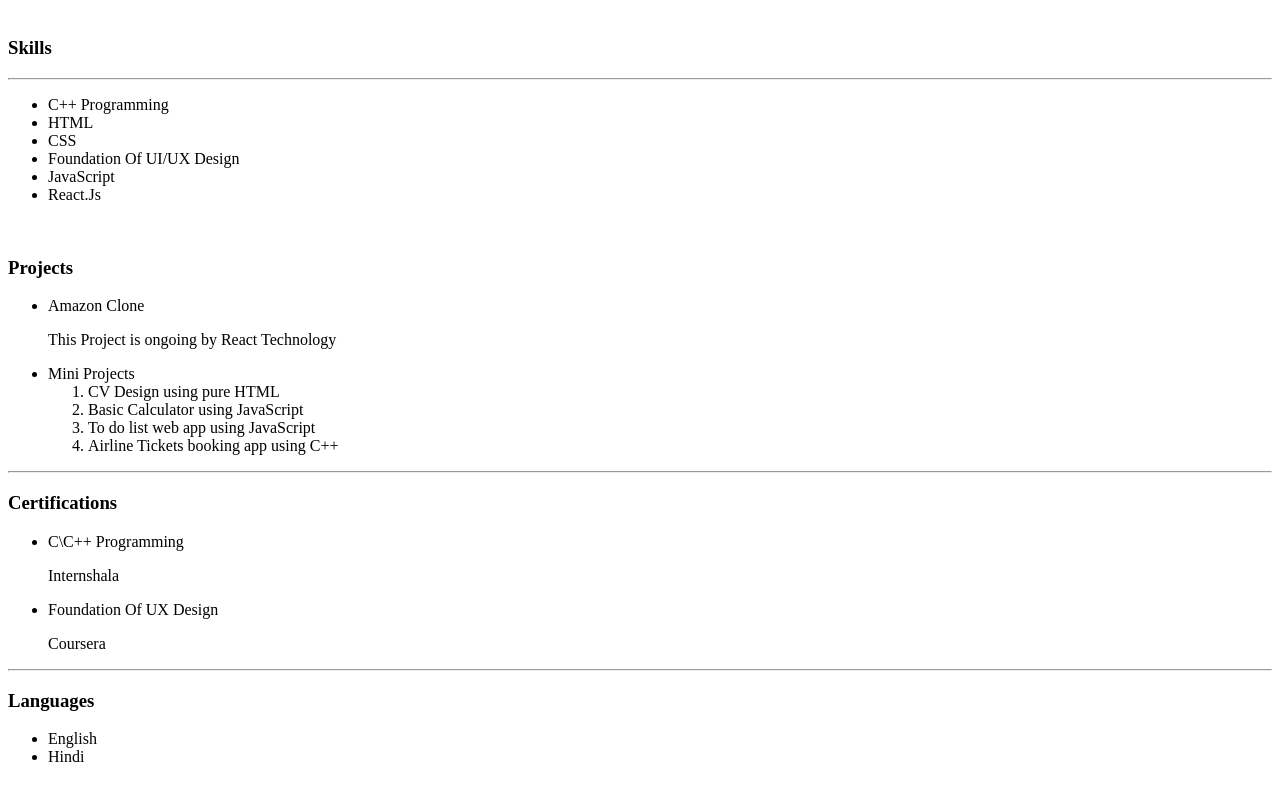
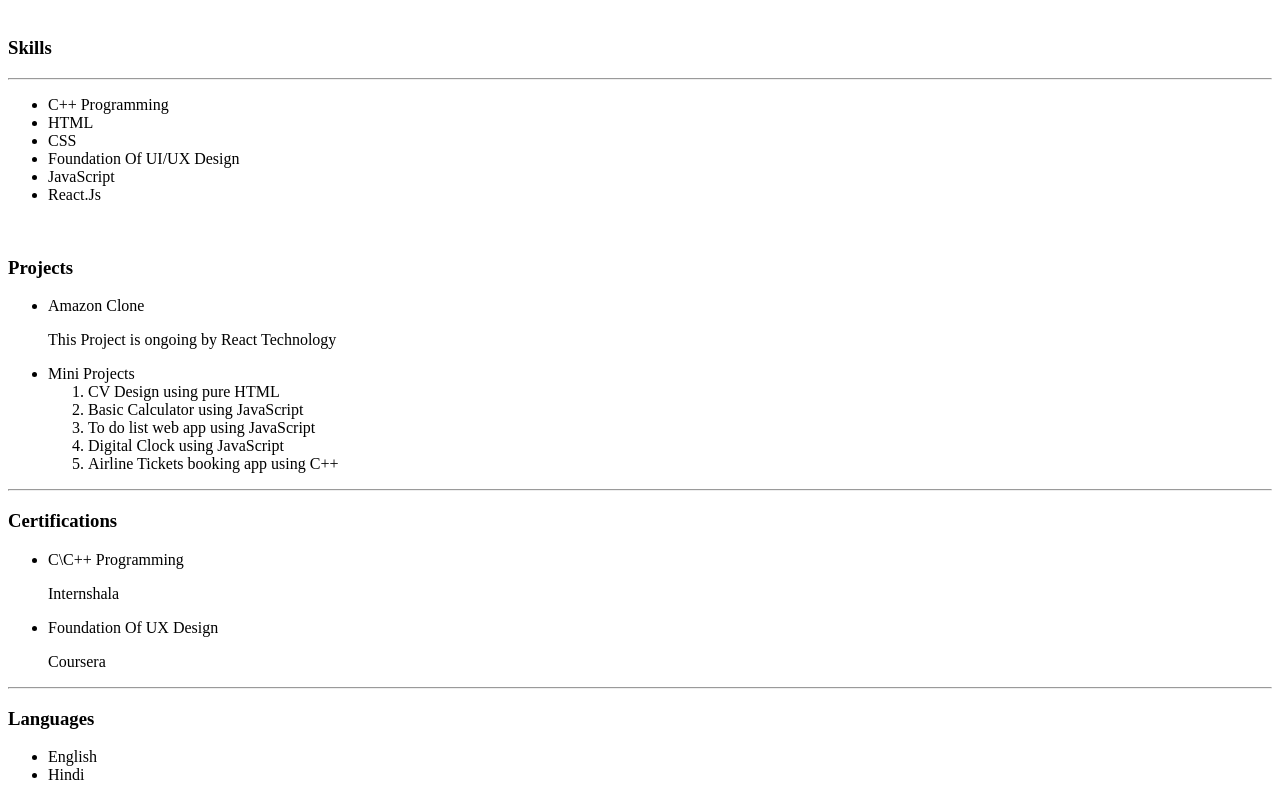
Before and after one commit to kumod353/My_Resume, a plain HTML site: page index.html in a window 1280 px wide. Shown: the part 535-1335 px from the top of the page. Drawn offline with Linux system fonts and the light colour scheme.

Commit message:
Update index.html

```diff
--- a/index.html
+++ b/index.html
@@ -44,6 +44,7 @@
         <li>CV Design using pure HTML</li>
         <li>Basic Calculator using JavaScript</li>
         <li>To do  list web app using JavaScript</li>
+        <li>Digital Clock using JavaScript</li>
         <li>Airline Tickets booking app using C++</li>
       </ol>
      </li>
```
